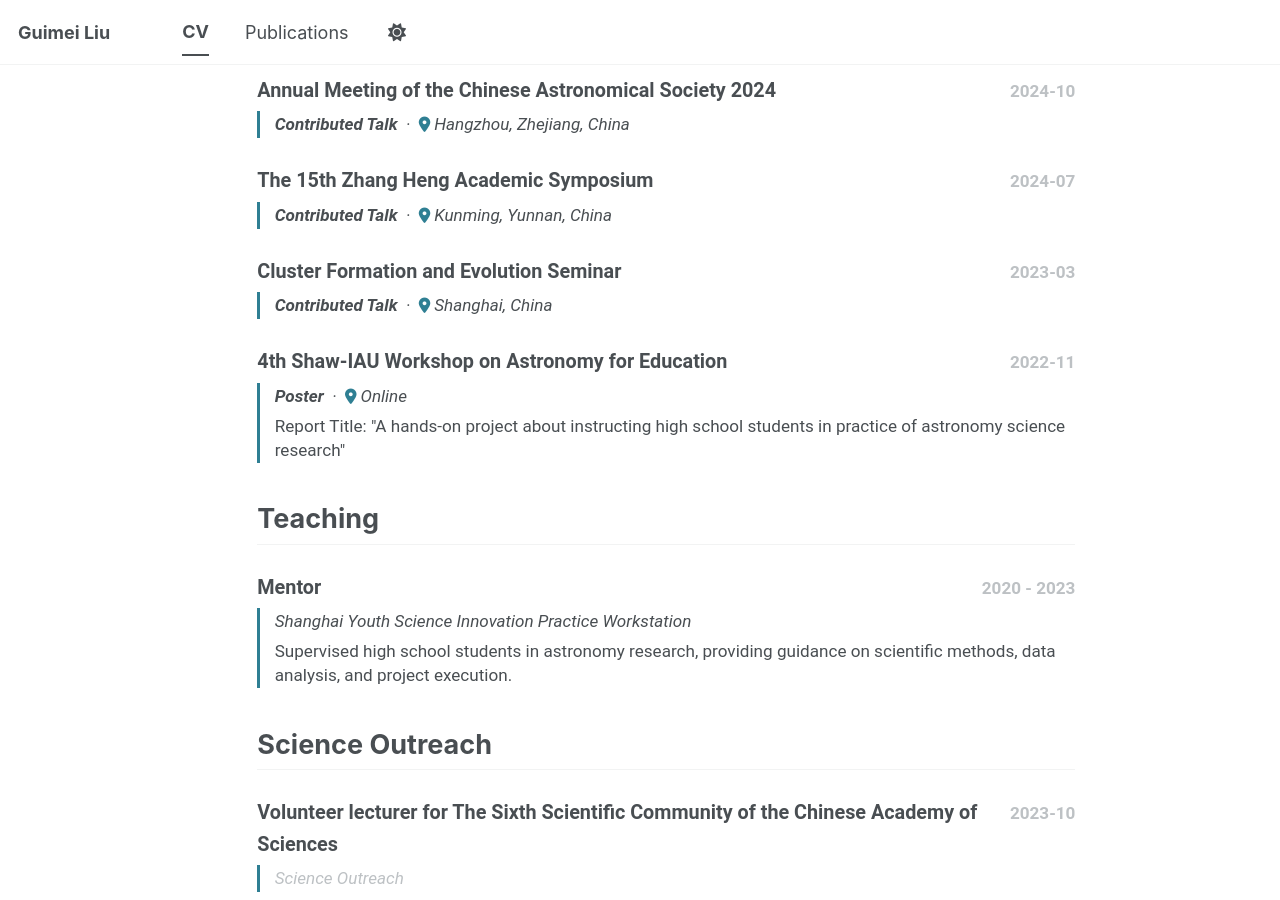
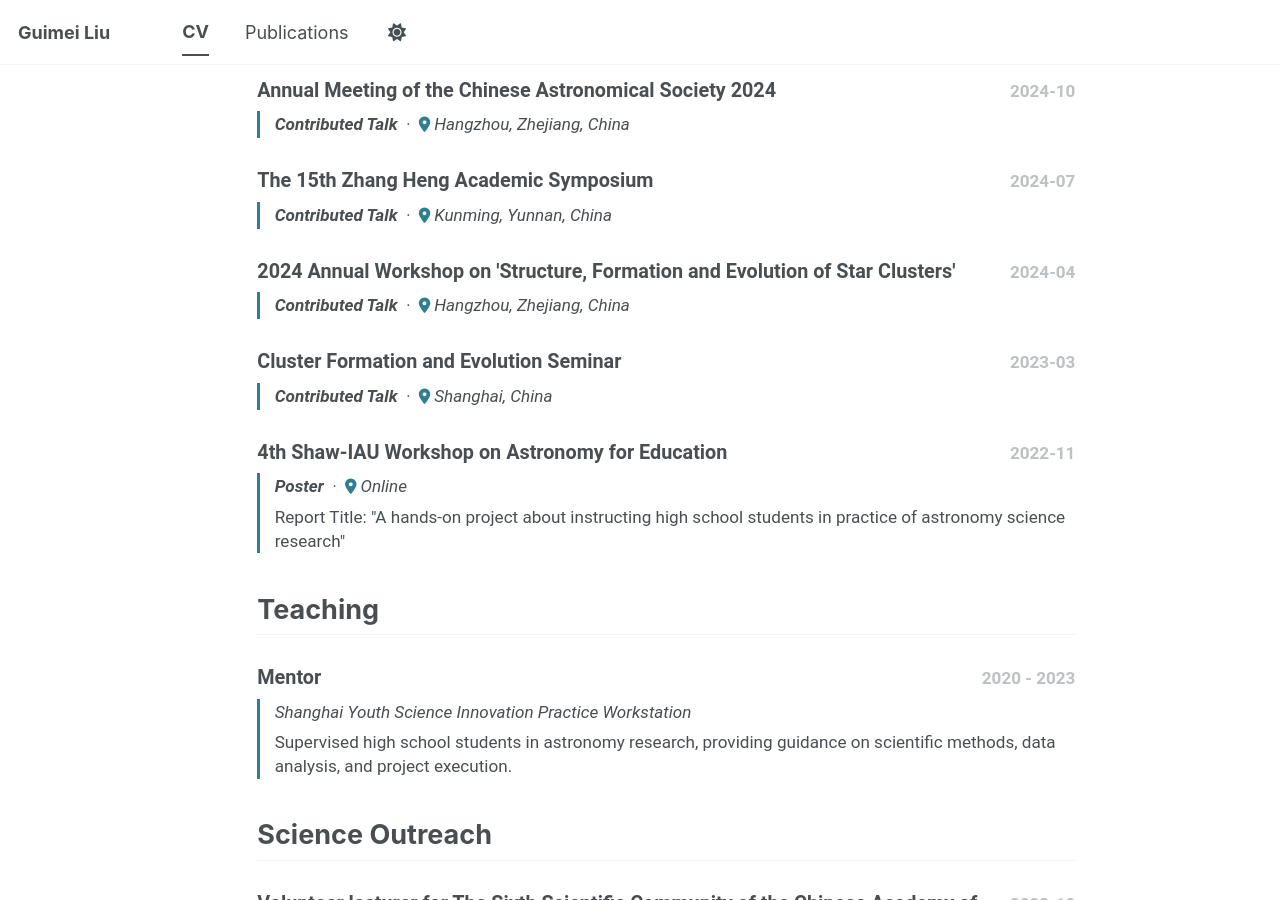
Before and after one commit to Guimeiliu/guimeiliu.github.io, a Jekyll site: the page built from _pages/cv-json.md, in a window 1280 px wide and 900 px high, scrolled down 905 px. Built offline with Jekyll 4.4.1, drawn with Linux system fonts in a browser that asks for light colours; a script bundle is joined from its source files by our own code; library files that are not in the unit come from our copies.

Commit message:
Add contributed talk at 2024 Star Clusters Workshop to CV

```diff
--- a/_data/cv.json
+++ b/_data/cv.json
@@ -54,6 +54,12 @@
       "name": "The 15th Zhang Heng Academic Symposium",
       "date": "2024-07",
       "location": "Kunming, Yunnan, China",
+      "type": "Contributed Talk"
+    },
+    {
+      "name": "2024 Annual Workshop on 'Structure, Formation and Evolution of Star Clusters'",
+      "date": "2024-04",
+      "location": "Hangzhou, Zhejiang, China",
       "type": "Contributed Talk"
     },
     {
```
